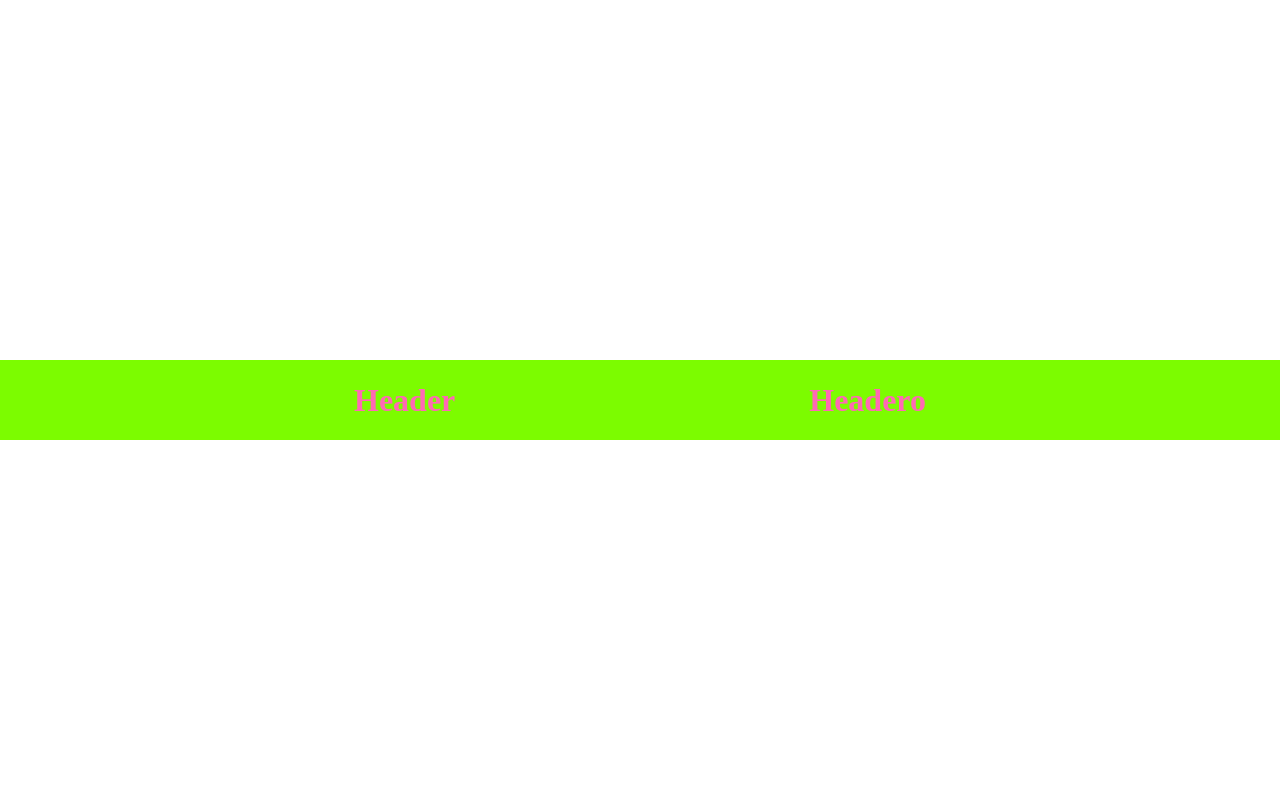
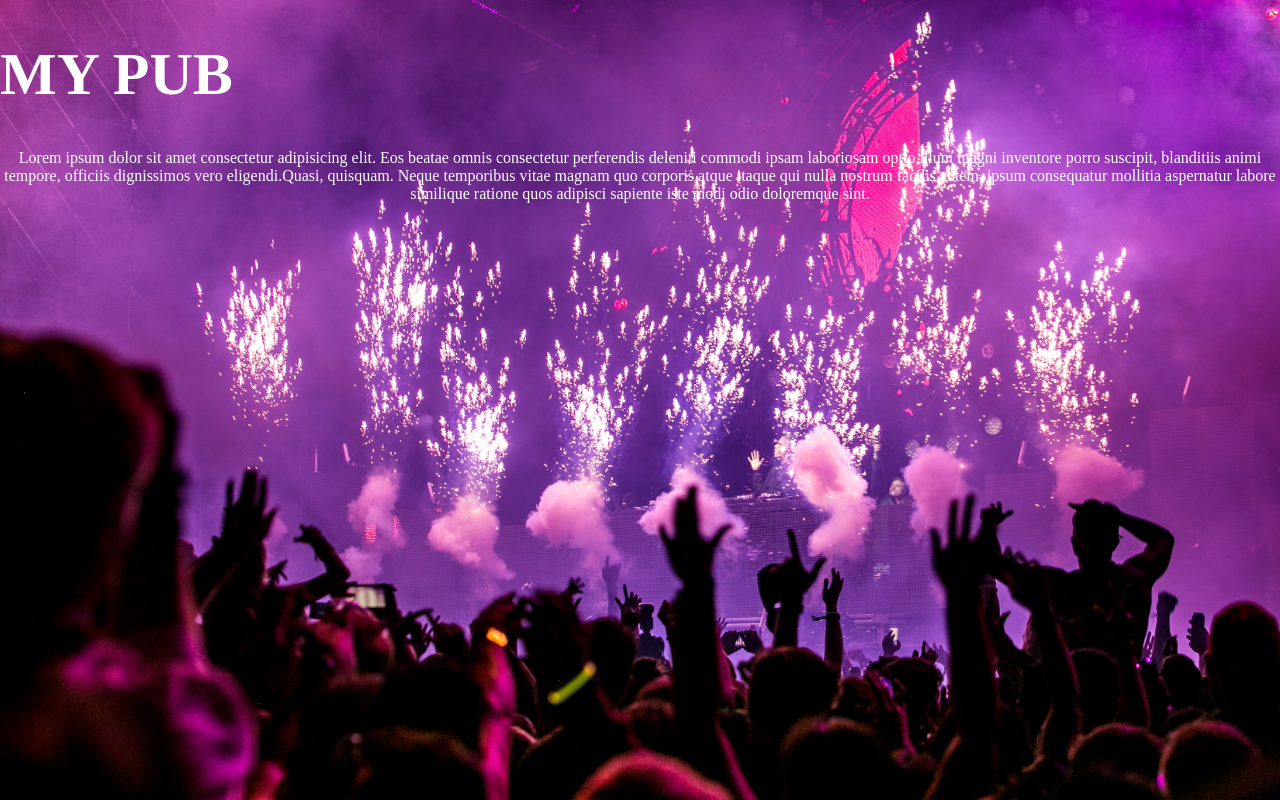
Before and after one commit to davidmorenocapel/GeeksHubs-P2---Website-2.0, a plain HTML site: page index.html in a window 1280 px wide. Drawn offline with nearby package versions, Linux system fonts and the light colour scheme.

Commit message:
Fotos añadidas

```diff
--- a/index.html
+++ b/index.html
@@ -10,18 +10,29 @@
 
 <main id="fullpage">
 
-    <header class="section" id="head">
+    <header class="section fondo" id="head">
 
-        <div class="dvd">
-            <h1>Header</h1>
-            <h1>Headero</h1>
+        <div class="principal">
+            <h1>My Pub</h1>
+        </div>
+
+        <div class="descrip">
+            <p class="desc">Lorem ipsum dolor sit amet consectetur adipisicing elit. Eos beatae omnis consectetur perferendis
+                 deleniti commodi ipsam laboriosam optio,illum magni inventore porro suscipit, blanditiis animi
+                 tempore, officiis dignissimos vero eligendi.Quasi, quisquam. Neque temporibus vitae magnam quo
+                 corporis atque itaque qui nulla nostrum facilis autem, ipsum consequatur mollitia aspernatur
+                  labore similique ratione quos adipisci sapiente iste modi odio doloremque sint.</p>
         </div>
 
     </header>
-    <section class="section" id="seccion">
+
+    <section class="section fondo" id="P2">
+        <h2>My Pub</h2>
+    </section>
+    <section class="section fondo" id="P3">
         <h2>Section</h2>
     </section>
-    <footer class="section" id="footer">
+    <footer class="section fondo" id="footer">
         <h3>Footer</h3>
     </footer>
 
--- a/styles/style.css
+++ b/styles/style.css
@@ -1,22 +1,36 @@
 #head{
-   background: url("img/foto1.jpg");
-   background-size: contain;
+
+    display: flex;
+    flex-direction: column;
+
+   background: url(../img/foto1.jpg);
+   background-image: no-repeat;
+   background-image: fixed;
+   background-image: center;
+   -webkit-background-size: cover;
+   -moz-background-size: cover;
+   -o-background-size: cover;
+   background-size: cover;
 }
 #seccion{
-    background-image: url(img/foto2.jpg);
+    background-image: url(../img/foto2.jpg);
+
 }
 #footer{
-    background-image: url(img/foto3.jpg);
+    background-image: url(../img/foto3.jpg);
 }
 
-.dvd{
-    background-color: lawngreen;
-    display: flex;
-    align-items:center;
-    justify-content:space-evenly;
+.fondo{
+
 }
 
-h1{
-    color: hotpink;
-    /* text-align: center; */
+.principal{
+    text-transform: uppercase;
+    font-size: 30px;
+    color: white;
 }
+
+.desc{
+    color: white;
+    text-align: center;
+}
```
